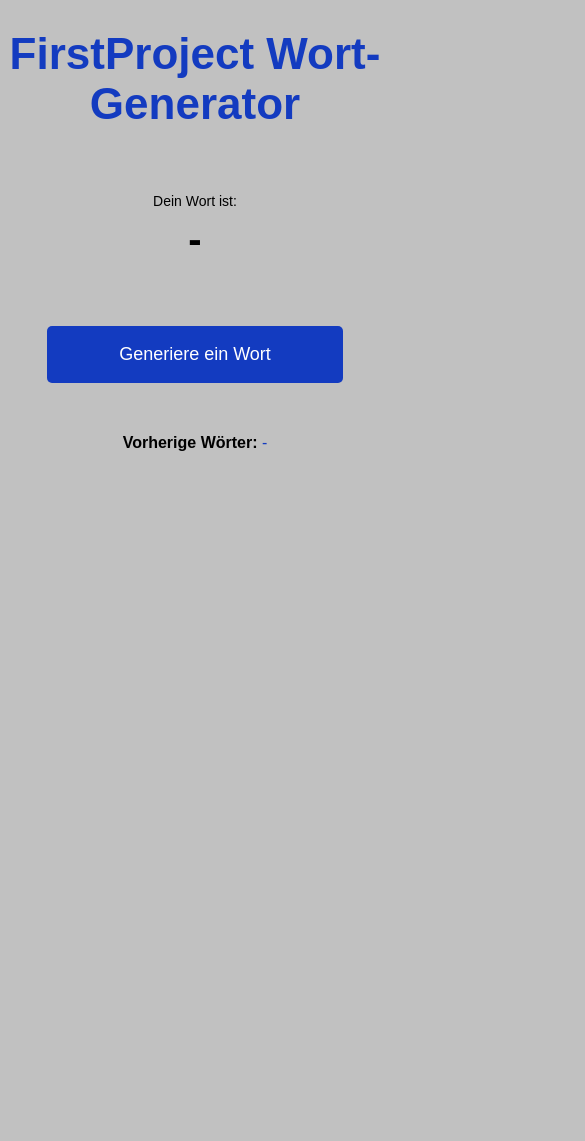
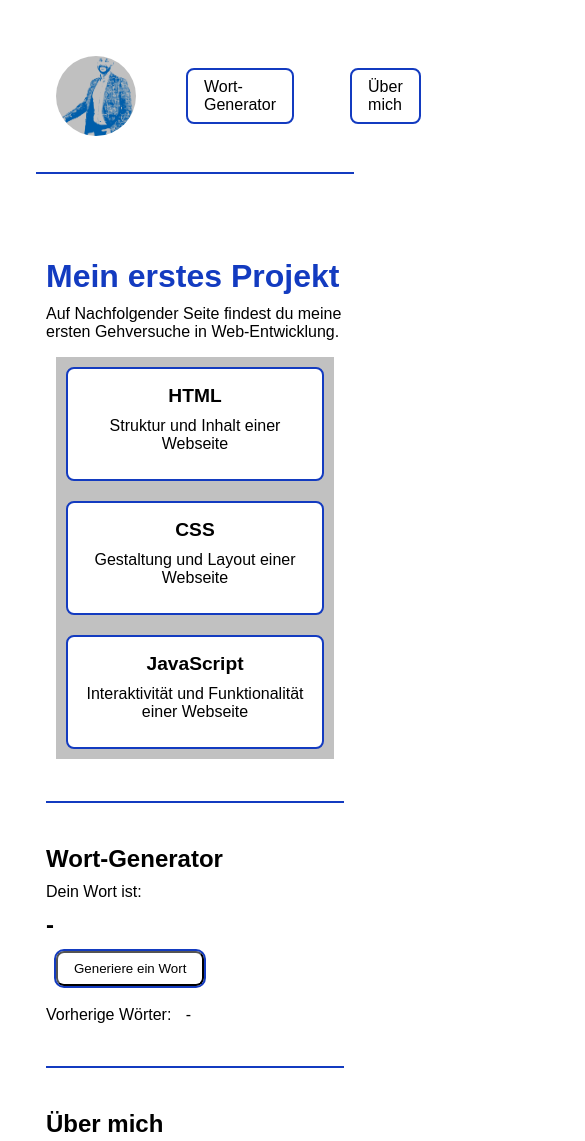
Before and after one commit to SiegAdrian/FirstProject, a plain HTML site: page index.html in a window 390 px wide. Shown: the top 1141 px of the page, 585 px wide, since content can reach past the window. Before the commit the page ends 844 px from the top, so only its background shows below. Drawn offline with Linux system fonts and the light colour scheme.

Commit message:
Add and design multiple sections and prepair for responsive design

```diff
--- a/index.html
+++ b/index.html
@@ -1,13 +1,59 @@
 <!DOCTYPE html>
 <html lang="de">
+
 <head>
   <meta charset="UTF-8">
   <meta name="viewport" content="width=device-width, initial-scale=1.0">
   <title>FirstProject</title>
   <link rel="stylesheet" href="styles.css">
+
 </head>
+
 <body>
-  <h1 class="heading">FirstProject Wort-Generator</h1>
+
+  <div class="container">
+    <header class="site-header">
+
+      <a href="index.html" class="logo">
+        <img src="images/adrian.png" alt="Logo" class="logo-image">
+      </a>
+      <nav class="site-nav">
+        <ul class="nav-list">
+          <li><a class="nav-link" href="#wort-generator">Wort-Generator</a></li>
+          <li><a class="nav-link" href="#about">Über mich</a></li>
+        </ul>
+      </nav>
+
+    </header>
+
+  </div>
+
+
+
+  <main class="site-main">
+    <div class="container">
+      <section id="start" class="section">
+        <h1 class="title">Mein erstes Projekt</h1>
+        <p >Auf Nachfolgender Seite findest du meine ersten Gehversuche in Web-Entwicklung.</p>
+        <div class="cards">
+          <div class="card">
+            <h3>HTML</h3>
+            <p>Struktur und Inhalt einer Webseite</p>
+          </div>
+          <div class="card">
+            <h3>CSS</h3>
+            <p>Gestaltung und Layout einer Webseite</p>
+          </div>
+          <div class="card">
+            <h3>JavaScript</h3>
+            <p>Interaktivität und Funktionalität einer Webseite</p>
+          </div>
+        </div>
+
+      </section>
+
+      <section id="wort-generator" class="section">
+        <h2 class="heading">Wort-Generator</h2>
         <p class="your-word-text">Dein Wort ist: </p>
         <h2 class="word">-</h2>
         <button class="button" onclick="onClick()">Generiere ein Wort</button>
@@ -15,5 +61,17 @@
           Vorherige Wörter: <span class="old-words">-</span>
         </p>
         <script src="app.js"></script>
+      </section>
+
+      <section id="about" class="section">
+        <h2 class="heading">Über mich</h2>
+        <p class="about-text ">Ich bin Adrian</p>
+        <img src="images/adrian.png" alt="Profilbild" class="profile-image">
+      </section>
+    </div>
+  </main>
+
+
 </body>
+
 </html>
--- a/styles.css
+++ b/styles.css
@@ -1,50 +1,150 @@
+* {
+    box-sizing: border-box;
+    margin: 10px;
+    padding: 0;
+}
+
+h1 {
+    font-size: 2em;
+    color: var(--primary-color);
+    margin: 0 0 2px 0;
+}
+
+h2 {
+    font-size: 1.5em;
+    font-weight: bold;
+    margin: 0 0 2px 0;
+}
+
+h3 {
+    font-size: 1.2em;
+    font-weight: bold;
+    margin: 0 0 2px 0;
+}
+
+h4,
+h5,
+h6 {
+    margin: 0;
+}
+
+p {
+    margin: 10px 0 10px 0;
+}
+
+
 body {
     font-family: sans-serif;
+    font-size: 16px;
     background-color: var(--secondary-color);
-    color: var(--quaternary-color);
-    text-align: center;
+    color: var(--tertiary-color);
+    margin: 0;
 
     --primary-color: #133bc0;
-    --secondary-color: #c1c1c1;
-    --tertiary-color: #ffffff;
-    --quaternary-color: #000000;
+    --secondary-color: #ffffff;
+    --tertiary-color: #000000;
+    --quaternary-color: #c1c1c1;
 }
 
-.heading {
-    font-size: 44px;
-    color: var(--primary-color);
+.container {
+    max-width: 800px;
+    margin: 0 auto;
+    padding: 0 16px;
 }
 
-.your-word-text {
-    margin: 64px 0 8px 0;
-    font-size: 14px;
+
+
+.site-header {
+    display: flex;
+    align-items: center;
+    justify-content: space-between;
+    padding: 16px 0;
+    border-bottom: 2px solid var(--primary-color);
 }
 
-.word {
-    margin: 0 0 64px 0;
-    font-size: 40px;
+.logo-image {
+    display: block;
+    width: 80px;
+    height: 80px;
+    border-radius: 50%;
+    cursor: pointer;
+}
+
+.site-nav {
+    padding: 0;
+    border: none;
+}
+
+
+.nav-list {
+    display: flex;
+    align-items: center;
+    gap: 16px;
+    list-style: none;
+    margin: 0;
+    padding: 0;
+}
+
+.nav-link {
+    display: inline-block;
+    padding: 8px 16px;
+    text-decoration: none;
+    color: var(--tertiary-color);
+    background-color: var(--secondary-color);
+    border: 2px solid var(--primary-color);
+    border-radius: 8px;
+}
+
+.nav-link:hover,
+.nav-link:focus-visible {
+    background-color: var(--primary-color);
+    color: var(--secondary-color);
+}
+
+.site-main {
+    padding: 32px 0;
+}
+
+.section {
+    padding: 32px 0;
+    border-bottom: 2px solid var(--primary-color);
+}
+
+.cards {
+    display: grid;
+    margin-top: 16px;
+    background-color: var(--quaternary-color);
+}
+
+.card {
+    border: 2px solid var(--primary-color);
+    background-color: var(--secondary-color);
+    border-radius: 8px;
+    text-align: center;
+    padding: 16px;
 }
 
 .button {
-    font-size: 18px;
-    padding: 18px 72px;
+    color: var(--tertiary-color);
+    padding: 8px 16px;
+    border-radius: 8px;
+    background-color: var(--secondary-color);
+    outline: 2px solid var(--primary-color);
+
+}
+
+.button:hover,
+.button:focus-visible {
     background-color: var(--primary-color);
-    color: var(--tertiary-color);
-    border: none;
-    border-radius: 5px;
-    cursor: pointer;
+    color: var(--secondary-color);
+    outline: 2px solid var(--primary-color);
 }
 
 
-.previous-words {
-    margin: 48px auto 0;
-    max-width: 600px;
-    line-height: 24px;
-    font-weight: 600;
 
+
+.profile-image {
+    width: 800px;
+    height: 800px;
+    object-fit: cover;
 }
-
-.old-words {
-    font-weight: 400;
-    color: var(--primary-color);
-}
```
Also changed, not shown: images/Adrian.png (added), 1 other file. Lines whose indentation alone changed are shown as unchanged.
